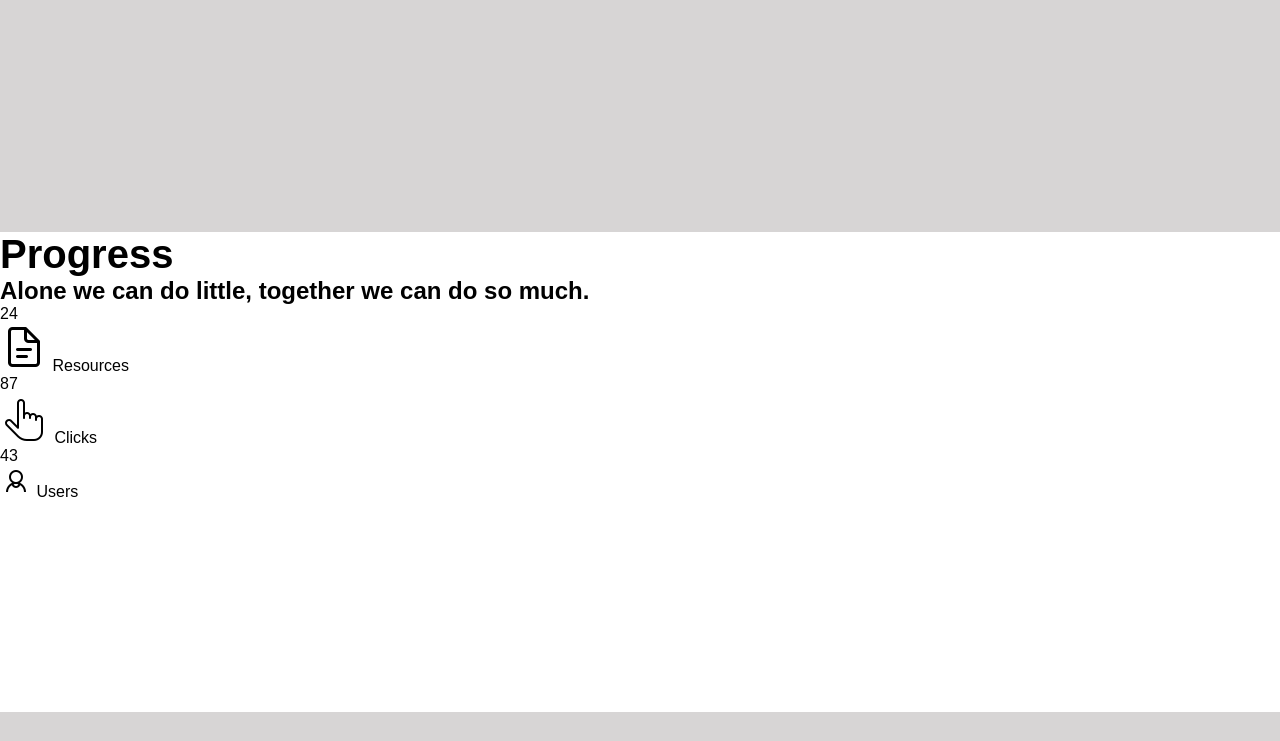
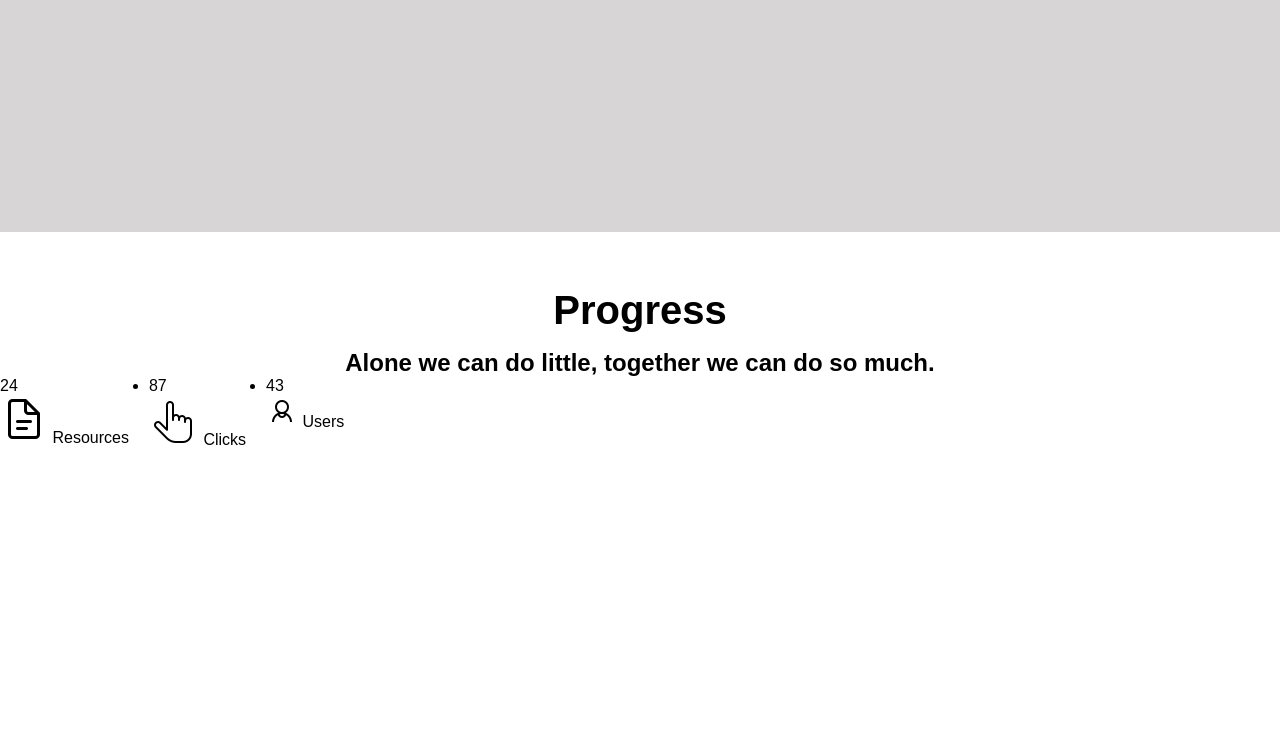
Before and after one commit to Anvinalias/studyBin, a PHP site: page / in a window 1280 px wide. Shown: the part 568-1309 px from the top of the page. Before the commit the page ends 1280 px from the top, so only its background shows below. Run offline with PHP 8.4, Linux system fonts and the light colour scheme.

Commit message:
Update style.css

```diff
--- a/style.css
+++ b/style.css
@@ -128,6 +128,20 @@ button.get-started{
     height: 60vh;
 }
 
+.section-2-text{
+    text-align: center;
+}
+
 .section-2-heading{
     font-size: 2.5rem;
+    margin: 3.5rem 0 1rem 0
 }
+
+.section-2-quote{
+    font-size: 1.5rem;
+}
+
+.section-2-counts{
+    display: flex;
+    gap:20px
+}
```
